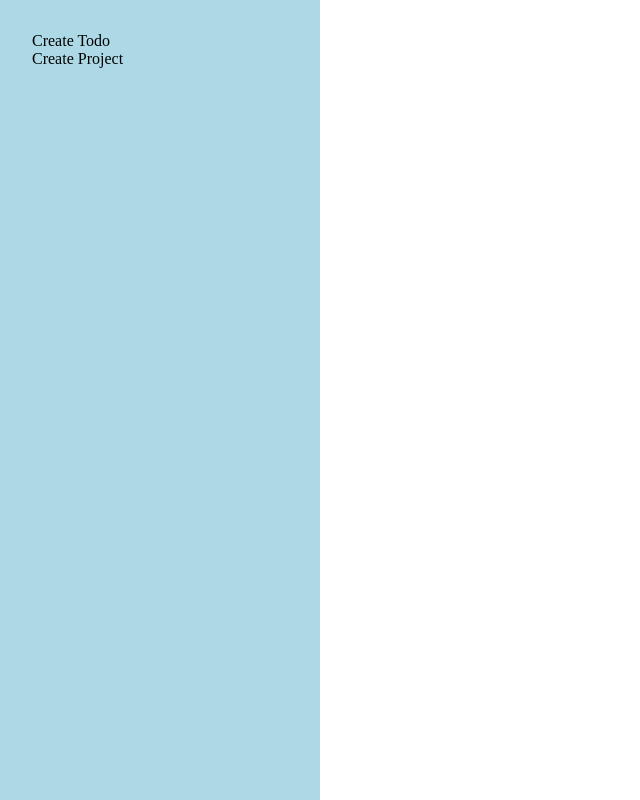
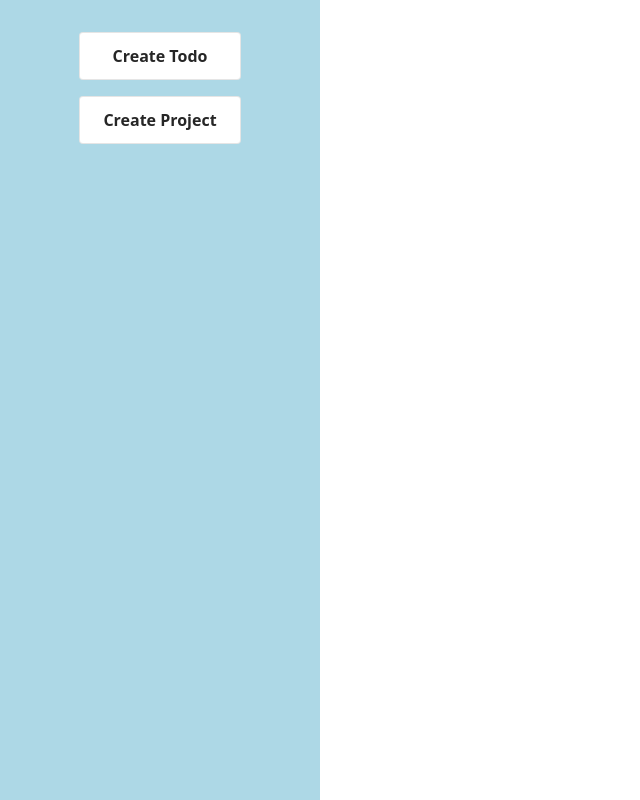
Before and after one commit to COValhalla/todo-list, a website: page src/template.html in a window 1280 px wide. Shown: the whole page, without its empty margins (0-640 px from the left). Drawn offline with Linux system fonts and the light colour scheme.

Commit message:
Added stylized buttons.

```diff
--- a/src/template.html
+++ b/src/template.html
@@ -11,8 +11,12 @@
     <div class="container">
       <div class="sidebar">
         <div class="sidebar__create">
-          <div class="sidebar__create__todo">Create Todo</div>
-          <div class="sidebar__create__project">Create Project</div>
+          <div class="sidebar__create__todo">
+            <button class="btn btnTodo">Create Todo</button>
+          </div>
+          <div class="sidebar__create__project">
+            <button class="btn btnProject">Create Project</button>
+          </div>
         </div>
         <div class="sidebar__projects">
           <div class="sidebar__projects__default"></div>
--- a/styles.css
+++ b/styles.css
@@ -15,9 +15,13 @@
   grid-column: 1/2;
   display: grid;
   grid-template-rows: 1fr 3fr;
+  justify-content: center;
 }
 .sidebar__create {
   grid-row: 1/2;
+  display: flex;
+  flex-direction: column;
+  gap: 1rem;
 }
 
 .sidebar__projects {
@@ -27,3 +31,49 @@
 .main {
   grid-column: 2/3;
 }
+
+.btn {
+  align-items: center;
+  background-color: #ffffff;
+  border: 1px solid rgba(0, 0, 0, 0.1);
+  border-radius: 0.25rem;
+  box-sizing: border-box;
+  color: rgba(0, 0, 0, 0.85);
+  cursor: pointer;
+  display: inline-flex;
+  font-family: system-ui, -apple-system, system-ui, 'Helvetica Neue', Helvetica,
+    Arial, sans-serif;
+  font-size: 1rem;
+  font-weight: 600;
+  justify-content: center;
+  line-height: 1.25;
+  margin: 0;
+  min-height: 3rem;
+  min-width: 100%;
+  padding: calc(0.875rem - 1px) calc(1.5rem - 1px);
+  text-decoration: none;
+  transition: all 250ms;
+  user-select: none;
+  -webkit-user-select: none;
+  touch-action: manipulation;
+  vertical-align: baseline;
+}
+
+.btn:hover,
+.btn:focus {
+  border-color: rgba(0, 0, 0, 0.15);
+  box-shadow: rgba(0, 0, 0, 0.1) 0 4px 12px;
+  color: rgba(0, 0, 0, 0.65);
+}
+
+.btn:hover {
+  transform: translateY(-1px);
+}
+
+.btn:active {
+  background-color: #f0f0f1;
+  border-color: rgba(0, 0, 0, 0.15);
+  box-shadow: rgba(0, 0, 0, 0.06) 0 2px 4px;
+  color: rgba(0, 0, 0, 0.65);
+  transform: translateY(0);
+}
```
Also changed, not shown: src/index.js (+5 -4 lines), src/prototype.js (+47 -11 lines), dist/index.html, dist/main.js.
